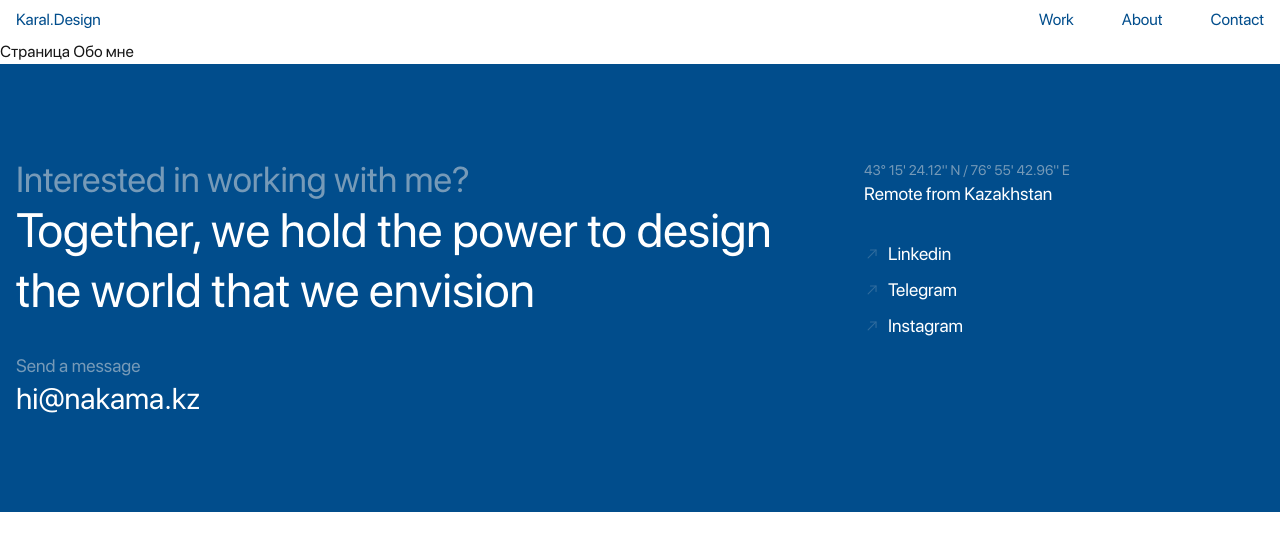
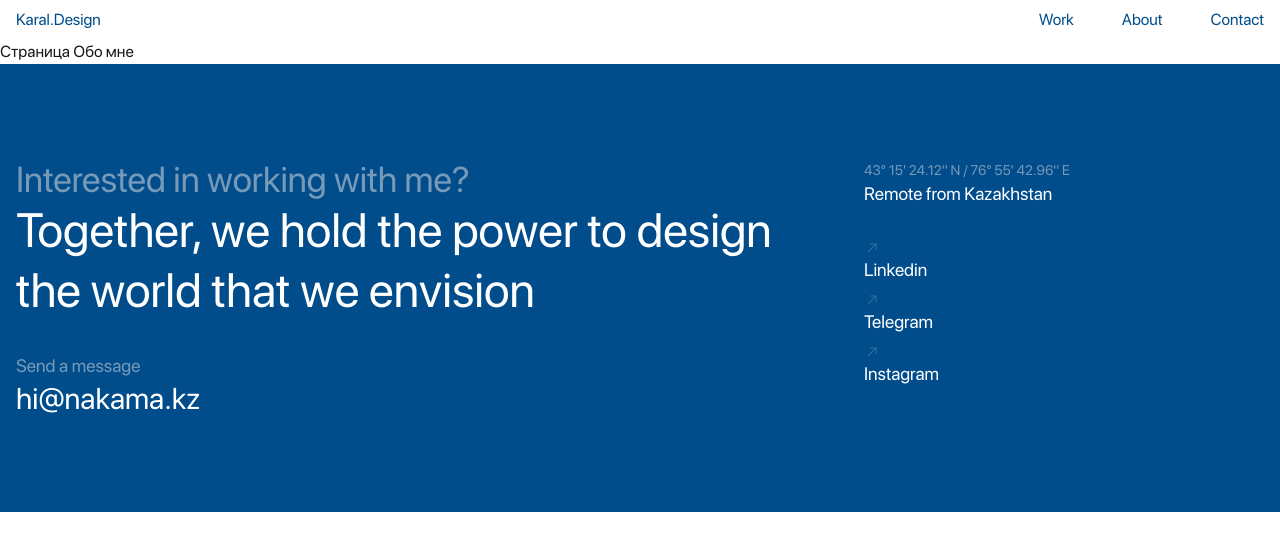
Before and after one commit to ntrglcrn/karal-design, a Next.js app: page /about in a window 1280 px wide. Shown: the top 550 px of the page. Built offline with nearby package versions, Linux system fonts and the light colour scheme.

Commit message:
feat: Add scroll animations to headings

```diff
--- /dev/null
+++ b/src/components/AnimateOnScroll.tsx
@@ -0,0 +1,66 @@
+'use client';
+
+import React, { useEffect, useState, useRef } from 'react';
+
+interface AnimateOnScrollProps {
+  children: React.ReactNode;
+  threshold?: number;
+  rootMargin?: string;
+  delay?: number;
+}
+
+const AnimateOnScroll: React.FC<AnimateOnScrollProps> = ({
+  children,
+  threshold = 0.1,
+  rootMargin = '0px',
+  delay = 0,
+}) => {
+  const [isInView, setIsInView] = useState(false);
+  const elementRef = useRef<HTMLDivElement>(null);
+  const timeoutRef = useRef<NodeJS.Timeout | null>(null);
+
+  useEffect(() => {
+    const observer = new IntersectionObserver(
+      ([entry]) => {
+        if (entry.isIntersecting) {
+          timeoutRef.current = setTimeout(() => {
+            setIsInView(true);
+          }, delay);
+          observer.unobserve(entry.target);
+        }
+      },
+      {
+        threshold,
+        rootMargin,
+      }
+    );
+
+    if (elementRef.current) {
+      observer.observe(elementRef.current);
+    }
+
+    return () => {
+      if (elementRef.current) {
+        // eslint-disable-next-line react-hooks/exhaustive-deps
+        observer.unobserve(elementRef.current);
+      }
+      if (timeoutRef.current) {
+        clearTimeout(timeoutRef.current);
+      }
+    };
+  }, [threshold, rootMargin, delay]);
+
+  const animatedStyles: React.CSSProperties = {
+    opacity: isInView ? 1 : 0,
+    transform: isInView ? 'translateY(0)' : 'translateY(10px)',
+    transition: 'opacity 0.8s ease-out, transform 0.8s ease-out',
+  };
+
+  return (
+    <div ref={elementRef} style={animatedStyles}>
+      {children}
+    </div>
+  );
+};
+
+export default AnimateOnScroll;
--- a/src/components/CasesPreview.tsx
+++ b/src/components/CasesPreview.tsx
@@ -1,6 +1,7 @@
 import React from 'react';
 import { allCases } from 'contentlayer/generated';
 import Link from 'next/link'; // Assuming Next.js for the Link component and routing
+import AnimateOnScroll from '@/components/AnimateOnScroll';
 
 interface Case {
   _id: string;
@@ -23,7 +24,9 @@ const CasesPreview: React.FC = () => {
 
   return (
     <section className="py-8 px-4 text-[#014d8c] mb-[100px]"> {/* Section takes full width and applies horizontal padding, added mb-[175px] */}
-      <h2 className="text-7xl font-regular mb-6">Featured Projects</h2> {/* Removed px-4 from heading */}
+      <AnimateOnScroll>
+        <h2 className="text-7xl font-regular mb-6">Featured Projects</h2> {/* Removed px-4 from heading */}
+      </AnimateOnScroll>
       <div className="grid grid-cols-1 md:grid-cols-3 gap-6"> {/* Removed px-4 from grid container */}
         {latestCases.map((caseItem: Case, index) => (
           <Link
@@ -51,7 +54,9 @@ const CasesPreview: React.FC = () => {
             </div>
 
             <div className="absolute bottom-0 left-0 p-4 text-white"> {/* Text color set to white for visibility */}
-              <h3 className="text-lg font-semibold">{caseItem.title}</h3> {/* Case Title */}
+              <AnimateOnScroll delay={index * 100}> {/* Добавляем задержку для каждого кейса */}
+                <h3 className="text-lg font-semibold">{caseItem.title}</h3> {/* Case Title */}
+              </AnimateOnScroll>
             </div>
           </Link>
         ))}
--- a/src/components/Features.tsx
+++ b/src/components/Features.tsx
@@ -1,3 +1,6 @@
+import React from 'react';
+import AnimateOnScroll from '@/components/AnimateOnScroll';
+
 function Features() {
   return (
     <section className="py-8 px-4 text-[#014d8c] mb-[100px]">
@@ -5,15 +8,21 @@ function Features() {
         {/* Features-left */}
         <div className="flex flex-wrap">
           <div className="mr-8 mb-4">
-            <p className="text-2xl font-semibold">Currently</p>
+            <AnimateOnScroll>
+              <p className="text-2xl font-semibold">Currently</p>
+            </AnimateOnScroll>
             <p className="text-lg">Freelancing</p>
           </div>
           <div className="mr-8 mb-4">
-            <p className="text-2xl font-semibold">Specialized at</p>
+            <AnimateOnScroll>
+              <p className="text-2xl font-semibold">Specialized at</p>
+            </AnimateOnScroll>
             <p className="text-lg">UX/UI Design, Apps & Websites</p>
           </div>
           <div className="mb-4">
-            <p className="text-2xl font-semibold">Empowering</p>
+            <AnimateOnScroll>
+              <p className="text-2xl font-semibold">Empowering</p>
+            </AnimateOnScroll>
             <p className="text-lg">Digital Products & Marketing Campaigns</p>
           </div>
         </div>
@@ -21,11 +30,15 @@ function Features() {
         {/* Features-right */}
         <div className="flex flex-wrap">
           <div className="mr-8 mb-4">
-            <p className="text-2xl font-semibold">Enthusiastic about</p>
+            <AnimateOnScroll>
+              <p className="text-2xl font-semibold">Enthusiastic about</p>
+            </AnimateOnScroll>
             <p className="text-lg">Language Learning, Art & AI</p>
           </div>
           <div className="mb-4">
-            <p className="text-2xl font-semibold">From</p>
+            <AnimateOnScroll>
+              <p className="text-2xl font-semibold">From</p>
+            </AnimateOnScroll>
             <p className="text-lg">Kazakhstan</p>
           </div>
         </div>
--- a/src/components/Footer.tsx
+++ b/src/components/Footer.tsx
@@ -1,3 +1,6 @@
+import React from 'react';
+import AnimateOnScroll from '@/components/AnimateOnScroll';
+
 function Footer() {
   return (
     <footer className="bg-[#014d8c] p-24 px-4 text-white">
@@ -7,13 +10,19 @@ function Footer() {
         <div className="md:col-span-2 mb-8 md:mb-0">
           {/* Frame 70 - Titles and Main Text */}
           <div className="mb-8">
+            <AnimateOnScroll>
               <p className="text-[#769ab8] text-4xl font-normal">Interested in working with me?</p>
+            </AnimateOnScroll>
+            <AnimateOnScroll delay={100}>
               <p className="text-white text-5xl font-normal leading-tight">Together, we hold the power to design the world that we envision</p>
+            </AnimateOnScroll>
           </div>
 
           {/* Contact Info (Send a message, email) */}
           <div>
+            <AnimateOnScroll delay={200}>
               <p className="text-[#769ab8] text-lg font-normal">Send a message</p>
+            </AnimateOnScroll>
             <p className="text-white text-3xl font-normal">hi@nakama.kz</p>
           </div>
         </div>
@@ -22,7 +31,9 @@ function Footer() {
         <div className="md:col-start-3">
           {/* Location */}
           <div className="mb-8">
+            <AnimateOnScroll delay={300}>
               <p className="text-[#769ab8] text-sm font-normal">43° 15' 24.12'' N / 76° 55' 42.96'' E</p>
+            </AnimateOnScroll>
             <p className="text-white text-lg font-normal">Remote from Kazakhstan</p>
           </div>
 
@@ -30,21 +41,24 @@ function Footer() {
           <div className="space-y-2">
             {/* Linkedin */}
             <div className="flex items-center">
-              {/* Arrow Placeholder */}
-              <img src="/img/arrow.svg" alt="Arrow" className="mr-2 w-4 h-4" /> {/* SVG Arrow */}
+              <AnimateOnScroll delay={400}>
+                <img src="/img/arrow.svg" alt="Arrow" className="mr-2 w-4 h-4" />
                 <a href="#" className="text-white text-lg font-normal hover:underline">Linkedin</a>
+              </AnimateOnScroll>
             </div>
             {/* Telegram */}
             <div className="flex items-center">
-               {/* Arrow Placeholder */}
-               <img src="/img/arrow.svg" alt="Arrow" className="mr-2 w-4 h-4" /> {/* SVG Arrow */}
+              <AnimateOnScroll delay={500}>
+                <img src="/img/arrow.svg" alt="Arrow" className="mr-2 w-4 h-4" />
                 <a href="#" className="text-white text-lg font-normal hover:underline">Telegram</a>
+              </AnimateOnScroll>
             </div>
             {/* Instagram */}
             <div className="flex items-center">
-               {/* Arrow Placeholder */}
-               <img src="/img/arrow.svg" alt="Arrow" className="mr-2 w-4 h-4" /> {/* SVG Arrow */}
+              <AnimateOnScroll delay={600}>
+                <img src="/img/arrow.svg" alt="Arrow" className="mr-2 w-4 h-4" />
                 <a href="#" className="text-white text-lg font-normal hover:underline">Instagram</a>
+              </AnimateOnScroll>
             </div>
           </div>
         </div>
--- a/src/components/Header.tsx
+++ b/src/components/Header.tsx
@@ -1,33 +1,41 @@
 import React from 'react';
 import Link from 'next/link';
+import AnimateOnScroll from '@/components/AnimateOnScroll';
 
 const Header: React.FC = () => {
   return (
     <header className="sticky top-0 z-50 w-full px-4 py-2 flex items-center justify-between bg-transparent transition-colors duration-300">
-      {/* Логотип - используем заглушку, так как это булевая операция в Figma */}
+      {/* Логотип */}
       <Link href="/">
+        <AnimateOnScroll>
           <div className="text-[#014d8c] text-[16px] font-absurdite">
-          {/* Здесь будет ваш логотип, например, SVG или изображение */}
             Karal.Design
           </div>
+        </AnimateOnScroll>
       </Link>
 
       <nav>
         <ul className="flex items-center space-x-12">
           <li>
+            <AnimateOnScroll delay={100}>
               <Link href="/cases" className="text-[#014d8c] text-[16px] font-sf-pro-display-regular">
                 Work
               </Link>
+            </AnimateOnScroll>
           </li>
           <li>
+            <AnimateOnScroll delay={200}>
               <Link href="/about" className="text-[#014d8c] text-[16px] font-sf-pro-display-regular">
                 About
               </Link>
+            </AnimateOnScroll>
           </li>
           <li>
+            <AnimateOnScroll delay={300}>
               <Link href="/contact" className="text-[#014d8c] text-[16px] font-sf-pro-display-regular">
                 Contact
               </Link>
+            </AnimateOnScroll>
           </li>
         </ul>
       </nav>
--- a/src/components/HeroSection.tsx
+++ b/src/components/HeroSection.tsx
@@ -1,6 +1,7 @@
 'use client';
 
 import React, { useEffect, useState } from 'react';
+import AnimateOnScroll from '@/components/AnimateOnScroll';
 
 const HeroSection: React.FC = () => {
   const [scrollY, setScrollY] = useState(0);
@@ -30,9 +31,11 @@ const HeroSection: React.FC = () => {
 
       {/* Текст в нижней части */}
       <div className="mt-5 -ml-0.5">
-        <h1 className="text-[#014d8c] text-[13.6vw] md:text-[14.7vw] font-absurdite uppercase leading-none text-center">
-          Karal.Design
-        </h1>
+        <AnimateOnScroll delay={2100}>
+          <h1 className="text-[#014d8c] text-[13.6vw] md:text-[14.7vw] font-absurdite uppercase leading-none text-center">
+            Karal.Design
+          </h1>
+        </AnimateOnScroll>
       </div>
     </section>
   );
--- a/src/components/Offer.tsx
+++ b/src/components/Offer.tsx
@@ -1,10 +1,15 @@
+import React from 'react';
+import AnimateOnScroll from '@/components/AnimateOnScroll';
+
 function Offer() {
   return (
     <section className="py-8 px-4 text-[#014d8c] mb-[100px]">
       {/* Text content from Figma */}
-      <p className="text-5xl">
-        Elevating businesses through expertise in creating remarkable digital user experiences, driving innovation, and delivering impeccable design solutions
-      </p>
+      <AnimateOnScroll>
+        <p className="text-5xl">
+          Elevating businesses through expertise in creating remarkable digital user experiences, driving innovation, and delivering impeccable design solutions
+        </p>
+      </AnimateOnScroll>
       {/* Note: Figma font size is 116px, adjusted to text-8xl (96px) here. May need further adjustment. */}
     </section>
   );
```
Also changed, not shown: public/img/header.jpg, public/img/heroe-hover.jpg (added). Lines whose indentation alone changed are shown as unchanged.
